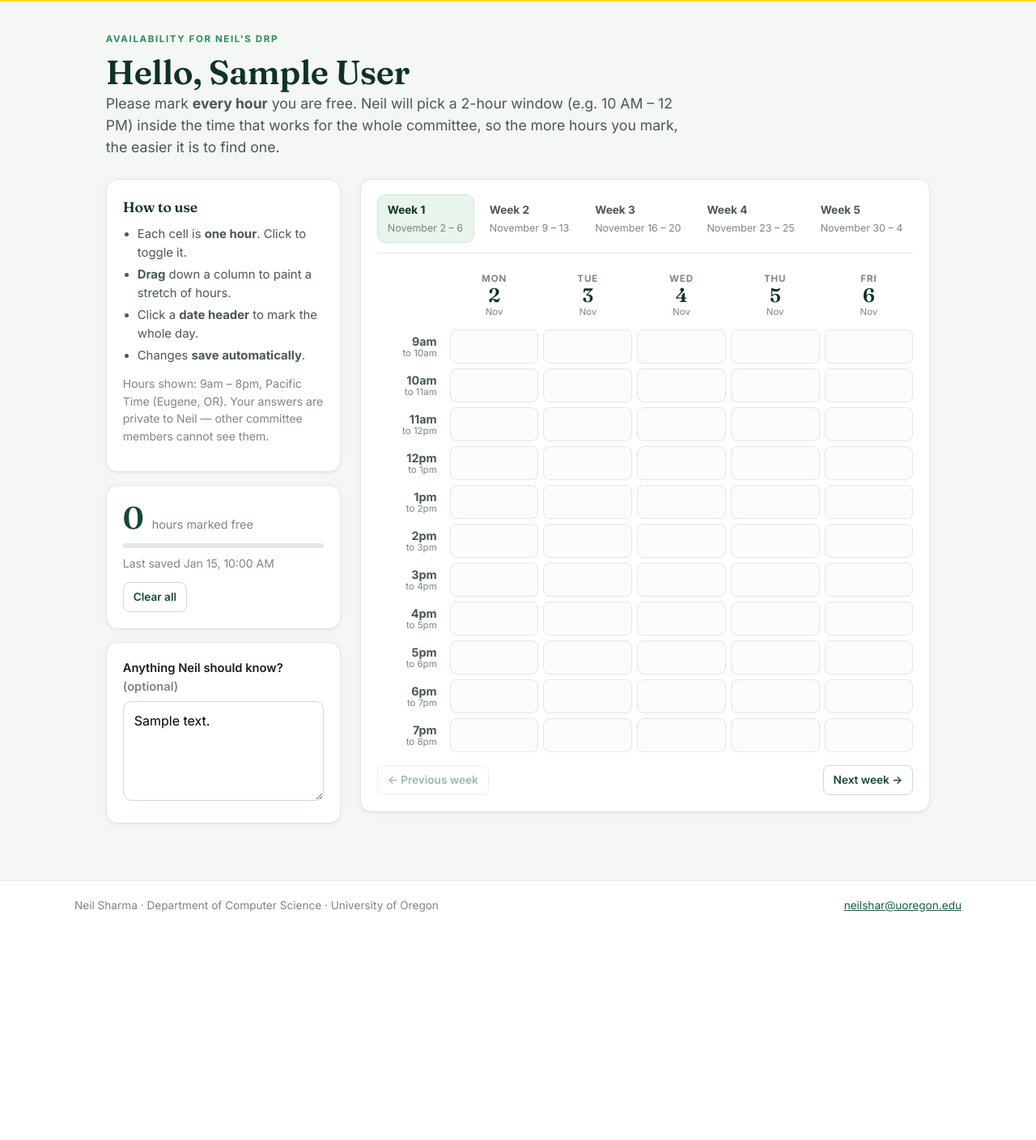
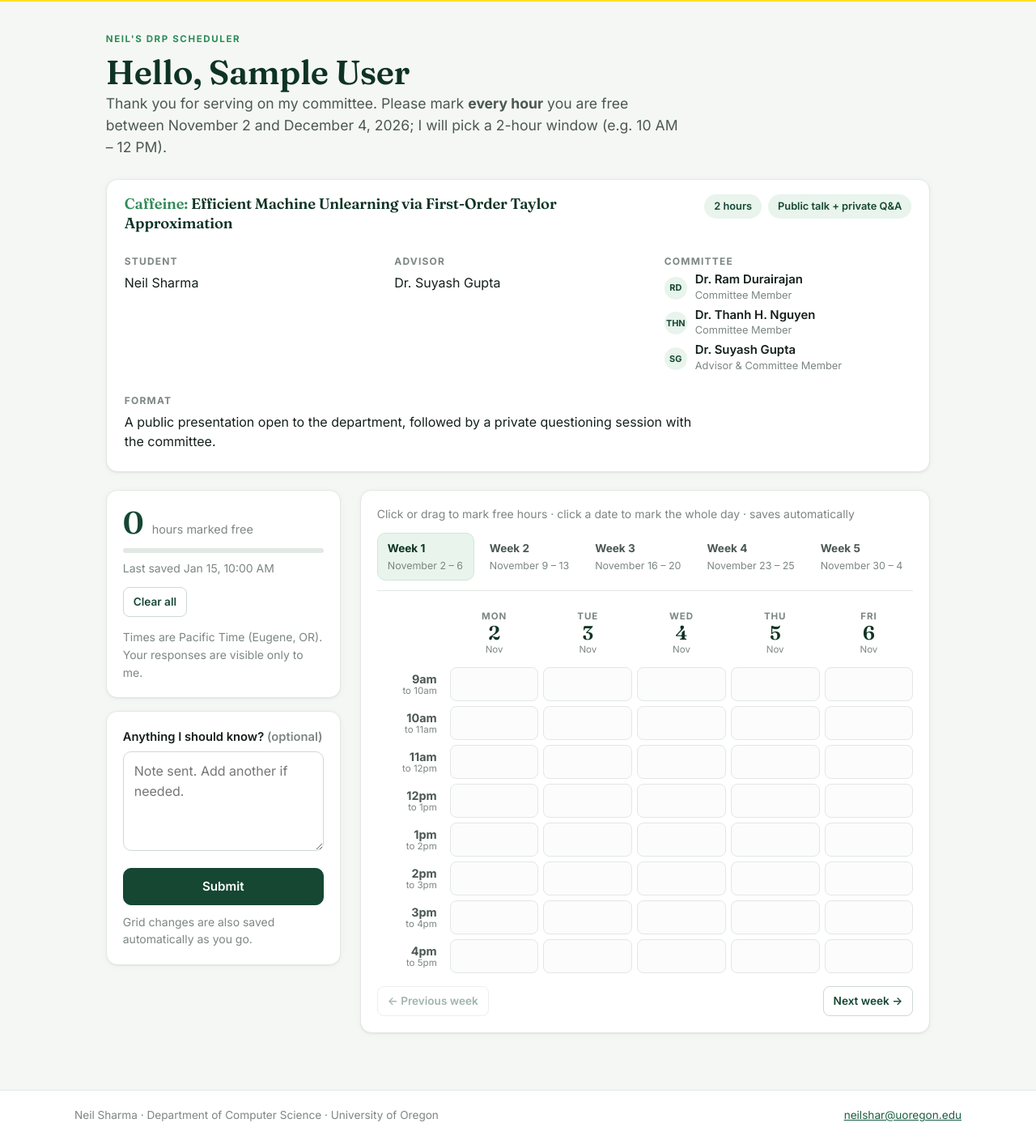
Before and after one commit to neil7/drp-website, a Flask app: a page that uses drp/templates/base.html in a window 1280 px wide. Shown: the part 60-1468 px from the top of the page at 81% size. Before the commit the page ends 1186 px from the top, so only its background shows below. Run offline with Flask 3, Linux system fonts and the light colour scheme; tables that the repository leaves empty hold one stand-in row (values such as "Sample post"); some libraries are stand-ins or nearby versions.

Commit message:
Hourly availability, first-person copy, submit button, 9am-5pm window
- Members mark 1-hour cells (9 AM-5 PM); dashboard finds every 2-hour
  window where all are free, plus near-misses
- Project details moved from homepage to member page; homepage minimal
- Copy in first person; removed how-to card
- Submit button sends note (appended server-side) and clears field;
  autosave handles grid only
- Header logo links to member's own page
- load_dotenv(override=True); reset-db CLI command

Co-authored-by: Cursor <cursoragent@cursor.com>

```diff
--- a/drp/config.py
+++ b/drp/config.py
@@ -36,12 +36,12 @@ SCHEDULE_WINDOW = {
 }
 
 # Members mark availability in 1-hour cells between DAY_START and DAY_END (24h).
-# 9 / 20 => cells 9–10 AM through 7–8 PM. The dashboard then finds every
+# 9 / 17 => cells 9–10 AM through 4–5 PM. The dashboard then finds every
 # `duration_hours`-long window (e.g. 10 AM–12 PM) where everyone is free.
 DAY_START_HOUR = 9
-DAY_END_HOUR = 20
+DAY_END_HOUR = 17
 
-# Start hour of each 1-hour cell: 9, 10, …, 19.
+# Start hour of each 1-hour cell: 9, 10, …, 16.
 SLOT_START_HOURS = list(range(DAY_START_HOUR, DAY_END_HOUR))
 
 TIME_ZONE_LABEL = "Pacific Time (Eugene, OR)"
--- a/drp/routes.py
+++ b/drp/routes.py
@@ -15,9 +15,8 @@ from flask import (
     url_for,
 )
 
-from .config import SLOT_START_HOURS
 from .models import Member, db, replace_availability
-from .slots import find_windows, schedule_dates, slot_key, valid_slot_keys, weeks, window_hours
+from .slots import find_windows, slot_key, valid_slot_keys, weeks, window_hours
 
 bp = Blueprint("main", __name__)
 
@@ -29,12 +28,7 @@ bp = Blueprint("main", __name__)
 
 @bp.get("/")
 def index():
-    dates = schedule_dates()
-    return render_template(
-        "index.html",
-        n_days=len(dates),
-        n_slots=len(dates) * len(SLOT_START_HOURS),
-    )
+    return render_template("index.html")
 
 
 @bp.get("/respond/<token>")
@@ -73,8 +67,15 @@ def save_availability():
     valid = valid_slot_keys()
     chosen = {s for s in slots if s in valid}
 
-    note = data.get("note")
-    note = note.strip()[:2000] if isinstance(note, str) and note.strip() else None
+    # Notes are messages: only sent on explicit Submit, appended to earlier ones.
+    # Autosave omits the key entirely, which leaves the stored note untouched.
+    note = member.note
+    if "note" in data:
+        new = data.get("note")
+        new = new.strip()[:2000] if isinstance(new, str) else ""
+        if new:
+            note = f"{member.note}\n\n{new}" if member.note else new
+            note = note[:4000]
 
     replace_availability(member, chosen, note)
     return jsonify(ok=True, saved=len(chosen), updated_at=member.updated_at_iso)
--- a/drp/static/css/style.css
+++ b/drp/static/css/style.css
@@ -147,6 +147,9 @@ textarea { resize: vertical; min-height: 90px; }
 .hero .btn { background: var(--yellow); color: var(--green-900); border-color: var(--yellow); }
 .hero .btn:hover { background: #fff; border-color: #fff; }
 .hero-hint { color: #b9d5c5; font-size: 0.9rem; }
+.hero-hint a { color: var(--yellow); }
+.hero-tall { flex: 1; padding: 96px 0 110px; }
+.hero-tall .hero-sub + .hero-sub { margin-top: -10px; }
 .hero-glow {
   position: absolute; right: -120px; bottom: -160px; width: 420px; height: 420px; border-radius: 50%;
   background: radial-gradient(circle, rgba(254, 225, 35, 0.22), transparent 65%); pointer-events: none;
@@ -208,6 +211,14 @@ ul.people li, .person-cell { display: flex; align-items: center; gap: 10px; }
 @keyframes pulse { 0%, 100% { opacity: 1; } 50% { opacity: 0.35; } }
 
 .grid-area { background: var(--surface); border: 1px solid var(--line); border-radius: var(--radius); box-shadow: var(--shadow-sm); padding: 18px 20px 20px; user-select: none; }
+
+.grid-hint { margin: 0 0 12px; }
+.project-strip { padding: 18px 22px; }
+.project-strip .project-head { margin-bottom: 12px; }
+.project-strip .project-title { font-size: 1.15rem; }
+ul.people.compact { gap: 6px; }
+ul.people.compact .avatar { width: 28px; height: 28px; font-size: 0.68rem; }
+ul.people.compact .person-name { font-size: 0.93rem; }
 
 .week-nav { display: flex; gap: 6px; overflow-x: auto; padding-bottom: 12px; border-bottom: 1px solid var(--line); margin-bottom: 18px; scrollbar-width: thin; }
 .week-tab {
@@ -296,7 +307,7 @@ details.near .best-list { margin-top: 10px; }
 .table th { text-align: left; font-size: 0.72rem; text-transform: uppercase; letter-spacing: 0.1em; color: var(--ink-3); padding: 0 10px 10px; border-bottom: 1px solid var(--line); }
 .table td { padding: 12px 10px; border-bottom: 1px solid var(--line); vertical-align: top; }
 .table tr:last-child td { border-bottom: 0; }
-.note-cell { max-width: 260px; color: var(--ink-2); }
+.note-cell { max-width: 260px; color: var(--ink-2); white-space: pre-line; }
 .link-cell { display: flex; align-items: center; gap: 8px; }
 .link-cell code { font-size: 0.75rem; background: var(--bg); padding: 4px 8px; border-radius: 6px; word-break: break-all; }
 
--- a/drp/static/js/respond.js
+++ b/drp/static/js/respond.js
@@ -20,6 +20,7 @@
   const statusText = statusEl ? statusEl.querySelector(".save-text") : null;
   const toastEl = document.getElementById("toast");
   const clearBtn = document.getElementById("clear-all");
+  const submitBtn = document.getElementById("submit-btn");
 
   const totalSlots = cells.length;
   const selected = new Set(cells.filter((c) => c.classList.contains("on")).map((c) => c.dataset.key));
@@ -90,24 +91,31 @@
     saveTimer = setTimeout(save, delay == null ? 700 : delay);
   }
 
-  async function save() {
+  // `includeNote` is only true for the explicit Submit button; autosave never
+  // sends the note, so the stored note is untouched by grid changes.
+  async function save(includeNote) {
+    clearTimeout(saveTimer);
     saveTimer = null;
     if (inFlight) {
       queued = true;
-      return;
+      return false;
     }
     inFlight = true;
     setStatus("saving", "Saving…");
+    let ok = false;
     try {
+      const payload = { token, slots: Array.from(selected) };
+      if (includeNote) payload.note = noteEl.value;
       const res = await fetch("/api/availability", {
         method: "POST",
         headers: { "Content-Type": "application/json" },
-        body: JSON.stringify({ token, slots: Array.from(selected), note: noteEl.value }),
+        body: JSON.stringify(payload),
       });
       const data = await res.json().catch(() => ({}));
       if (!res.ok) throw new Error(data.error || "Save failed (" + res.status + ")");
       setStatus("saved", "Saved");
       showLastSaved(data.updated_at);
+      ok = true;
     } catch (err) {
       setStatus("error", "Not saved");
       toast(err.message || "Could not save. Check your connection and try again.", true);
@@ -118,7 +126,32 @@
         save();
       }
     }
+    return ok;
   }
+
+  // Explicit submit: flush any pending autosave immediately and confirm.
+  submitBtn.addEventListener("click", async () => {
+    submitBtn.disabled = true;
+    const original = submitBtn.textContent;
+    submitBtn.textContent = "Submitting…";
+    const hadNote = noteEl.value.trim().length > 0;
+    const ok = await save(true);
+    if (ok) {
+      if (hadNote) {
+        noteEl.value = "";
+        noteEl.placeholder = "Note sent. Add another if needed.";
+      }
+      submitBtn.textContent = "Submitted ✓";
+      toast(selected.size ? "Thank you — your availability has been submitted." : "Submitted with no hours marked.", false);
+      setTimeout(() => {
+        submitBtn.textContent = original;
+        submitBtn.disabled = false;
+      }, 2500);
+    } else {
+      submitBtn.textContent = original;
+      submitBtn.disabled = false;
+    }
+  });
 
   function changed() {
     refreshSummary();
@@ -193,9 +226,6 @@
     toast("Cleared all blocks");
   });
 
-  // Note autosave (debounced)
-  noteEl.addEventListener("input", () => scheduleSave(1200));
-
   // ---------- week tabs ----------
   let currentWeek = 0;
   function showWeek(i) {
--- a/drp/templates/404.html
+++ b/drp/templates/404.html
@@ -6,8 +6,8 @@
   <div class="card login-card">
     <p class="eyebrow">404</p>
     <h1>That link isn't valid</h1>
-    <p class="muted">If you're a committee member, double-check the private link from Neil's email,
-      or reach out at <a href="mailto:{{ DRP.contact_email }}">{{ DRP.contact_email }}</a>.</p>
+    <p class="muted">If you're a committee member, please double-check the private link from my email,
+      or reach me at <a href="mailto:{{ DRP.contact_email }}">{{ DRP.contact_email }}</a>.</p>
     <a class="btn btn-ghost" href="{{ url_for('main.index') }}">← Back to home</a>
   </div>
 </div>
--- a/drp/templates/base.html
+++ b/drp/templates/base.html
@@ -15,7 +15,7 @@
 <body class="{% block body_class %}{% endblock %}">
   <header class="site-header">
     <div class="container header-inner">
-      <a href="{{ url_for('main.index') }}" class="brand">
+      <a href="{{ brand_href | default(url_for('main.index')) }}" class="brand">
         <span class="brand-mark">N</span>
         <span>Neil's DRP</span>
       </a>
--- a/drp/templates/respond.html
+++ b/drp/templates/respond.html
@@ -1,4 +1,6 @@
 {% extends "base.html" %}
+{# Header logo links back to this member's own page rather than the public homepage. #}
+{% set brand_href = url_for('main.respond', token=member.token) %}
 {% block title %}{{ member.name }} · Neil's DRP{% endblock %}
 
 {% block header_right %}
@@ -9,29 +11,50 @@
 
 {% block content %}
 <div class="page-head">
-  <p class="eyebrow">Availability for Neil's DRP</p>
+  <p class="eyebrow">Neil's DRP Scheduler</p>
   <h1>Hello, {{ member.name }}</h1>
   <p class="lead">
-    Please mark <strong>every hour</strong> you are free. Neil will pick a
-    {{ DRP.duration_hours }}-hour window (e.g. 10 AM – 12 PM) inside the time that works for
-    the whole committee, so the more hours you mark, the easier it is to find one.
+    Thank you for serving on my committee. Please mark <strong>every hour</strong> you are free
+    between {{ fmt_date(WINDOW.start, 'month_day') }} and {{ fmt_date(WINDOW.end, 'full') }};
+    I will pick a {{ DRP.duration_hours }}-hour window (e.g. 10 AM – 12 PM).
   </p>
 </div>
 
+<section class="card project-strip">
+  <div class="project-head">
+    <h2 class="project-title">
+      <span class="accent">{{ DRP.short_title }}:</span> {{ DRP.title }}
+    </h2>
+    <div class="pill-row">
+      <span class="pill">{{ DRP.duration_hours }} hours</span>
+      <span class="pill">Public talk + private Q&amp;A</span>
+    </div>
+  </div>
+  <dl class="facts">
+    <div><dt>Student</dt><dd>{{ DRP.student_name }}</dd></div>
+    <div><dt>Advisor</dt><dd>{{ DRP.advisor }}</dd></div>
+    <div>
+      <dt>Committee</dt>
+      <dd>
+        <ul class="people compact">
+          {% for m in DRP.committee %}
+          <li>
+            <span class="avatar">{{ m.name.replace('Dr.', '').split() | map('first') | join('') }}</span>
+            <span>
+              <span class="person-name">{{ m.name }}</span>
+              <span class="person-role">{{ m.role }}</span>
+            </span>
+          </li>
+          {% endfor %}
+        </ul>
+      </dd>
+    </div>
+    <div class="wide"><dt>Format</dt><dd>{{ DRP.format }}</dd></div>
+  </dl>
+</section>
+
 <div class="respond-layout">
   <aside class="side">
-    <div class="card side-card">
-      <h3>How to use</h3>
-      <ul class="tips">
-        <li>Each cell is <strong>one hour</strong>. Click to toggle it.</li>
-        <li><strong>Drag</strong> down a column to paint a stretch of hours.</li>
-        <li>Click a <strong>date header</strong> to mark the whole day.</li>
-        <li>Changes <strong>save automatically</strong>.</li>
-      </ul>
-      <p class="muted small">Hours shown: {{ fmt_hour_short(SLOT_HOURS[0]) }} – {{ fmt_hour_short(SLOT_HOURS[-1] + 1) }},
-        {{ TZ_LABEL }}. Your answers are private to Neil — other committee members cannot see them.</p>
-    </div>
-
     <div class="card side-card stat-card">
       <div class="stat">
         <span class="stat-num" id="count">{{ selected | length }}</span>
@@ -45,16 +68,22 @@
       <div class="side-actions">
         <button type="button" class="btn btn-ghost btn-sm" id="clear-all">Clear all</button>
       </div>
+      <p class="muted small" style="margin: 14px 0 0">
+        Times are {{ TZ_LABEL }}. Your responses are visible only to me.
+      </p>
     </div>
 
     <div class="card side-card">
-      <label for="note">Anything Neil should know? <span class="muted">(optional)</span></label>
+      <label for="note">Anything I should know? <span class="muted">(optional)</span></label>
       <textarea id="note" rows="4" maxlength="2000"
-        placeholder="e.g. Mornings preferred; traveling the week of Nov 16.">{{ member.note or '' }}</textarea>
+        placeholder="{% if member.note %}Note sent. Add another if needed.{% else %}e.g. Mornings preferred; traveling the week of Nov 16.{% endif %}"></textarea>
+      <button type="button" class="btn btn-block" id="submit-btn">Submit</button>
+      <p class="muted small" style="margin: 10px 0 0">Grid changes are also saved automatically as you go.</p>
     </div>
   </aside>
 
   <section class="grid-area" id="grid-area" data-token="{{ member.token }}">
+    <p class="grid-hint muted small">Click or drag to mark free hours · click a date to mark the whole day · saves automatically</p>
     <div class="week-nav" role="tablist">
       {% for week in weeks %}
       <button type="button" class="week-tab{% if loop.first %} active{% endif %}" role="tab"
```
Also changed, not shown: drp/templates/index.html (+11 -72 lines), README.md.
